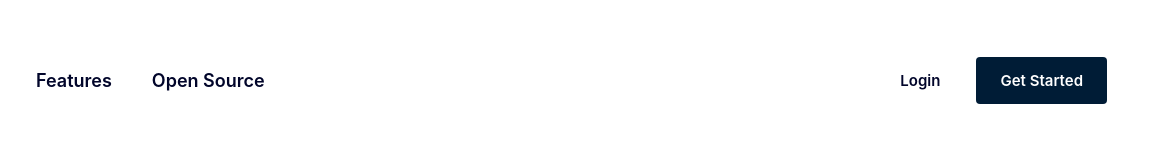
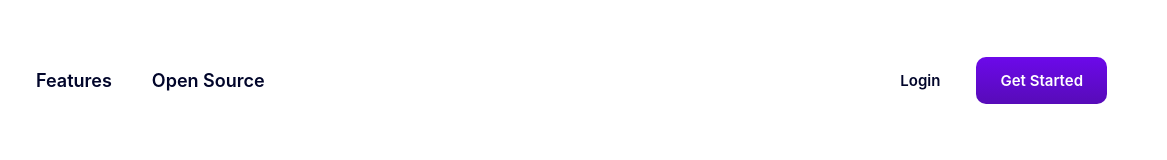
Before and after one commit to VishnudevP/GitRadar, a React app in the folder gitradar/: page / in a window 1280 px wide. Shown: the full height of the page, 113-1280 px from the left. Built offline with nearby package versions, Linux system fonts and the light colour scheme.

Commit message:
NavBar Update

```diff
--- a/gitradar/src/pages/LandingPage/components/NavBar/navbar.css
+++ b/gitradar/src/pages/LandingPage/components/NavBar/navbar.css
@@ -57,7 +57,7 @@ a {
   font-family: "Inter", sans-serif;
   font-weight: 600;
   color: #ffff;
-  background-color: #001c36;
   border: none;
-  border-radius: 4px;
+  background: linear-gradient(180deg, #6c09ea 0%, #570bb8 100%);
+  border-radius: 10px;
 }
```
